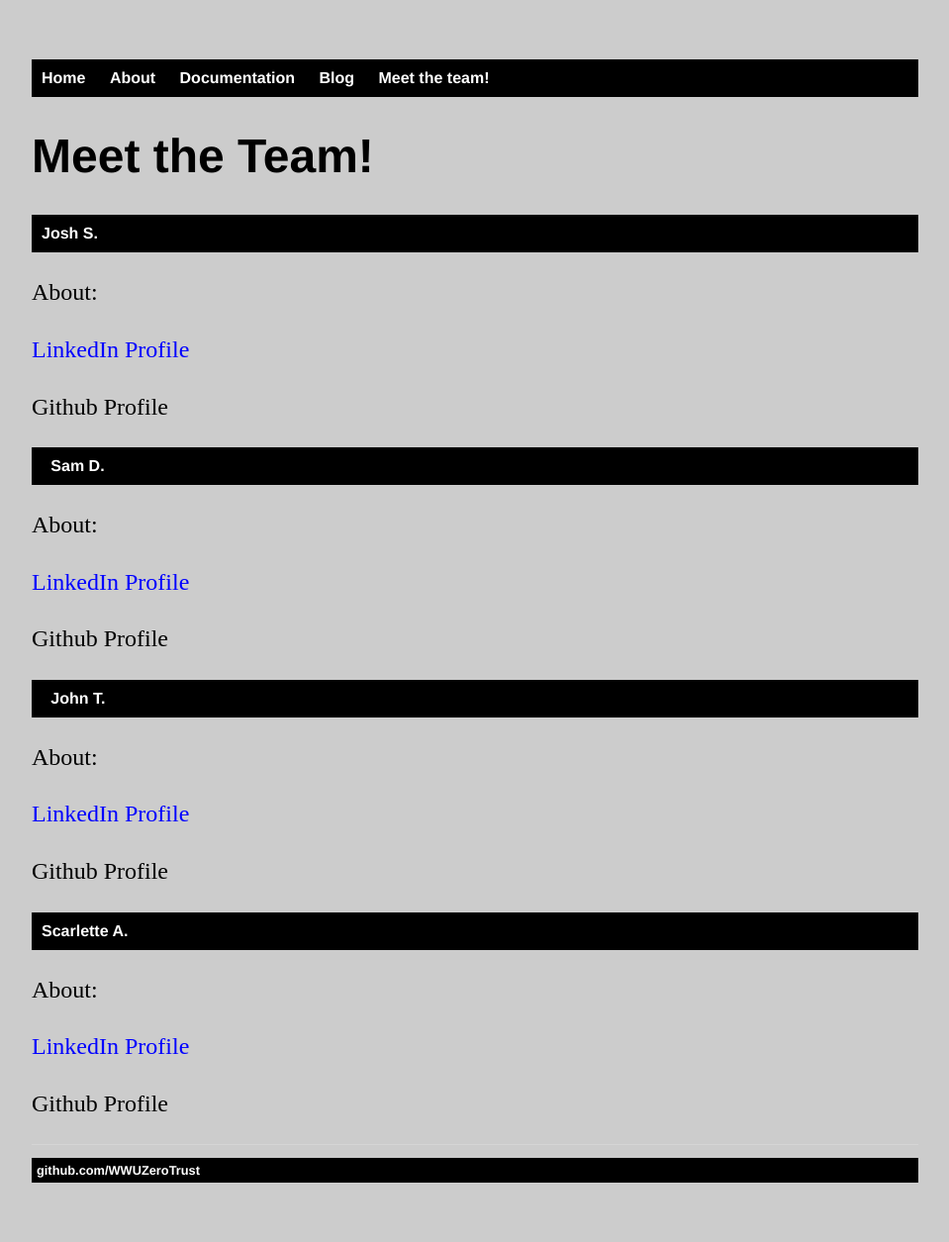
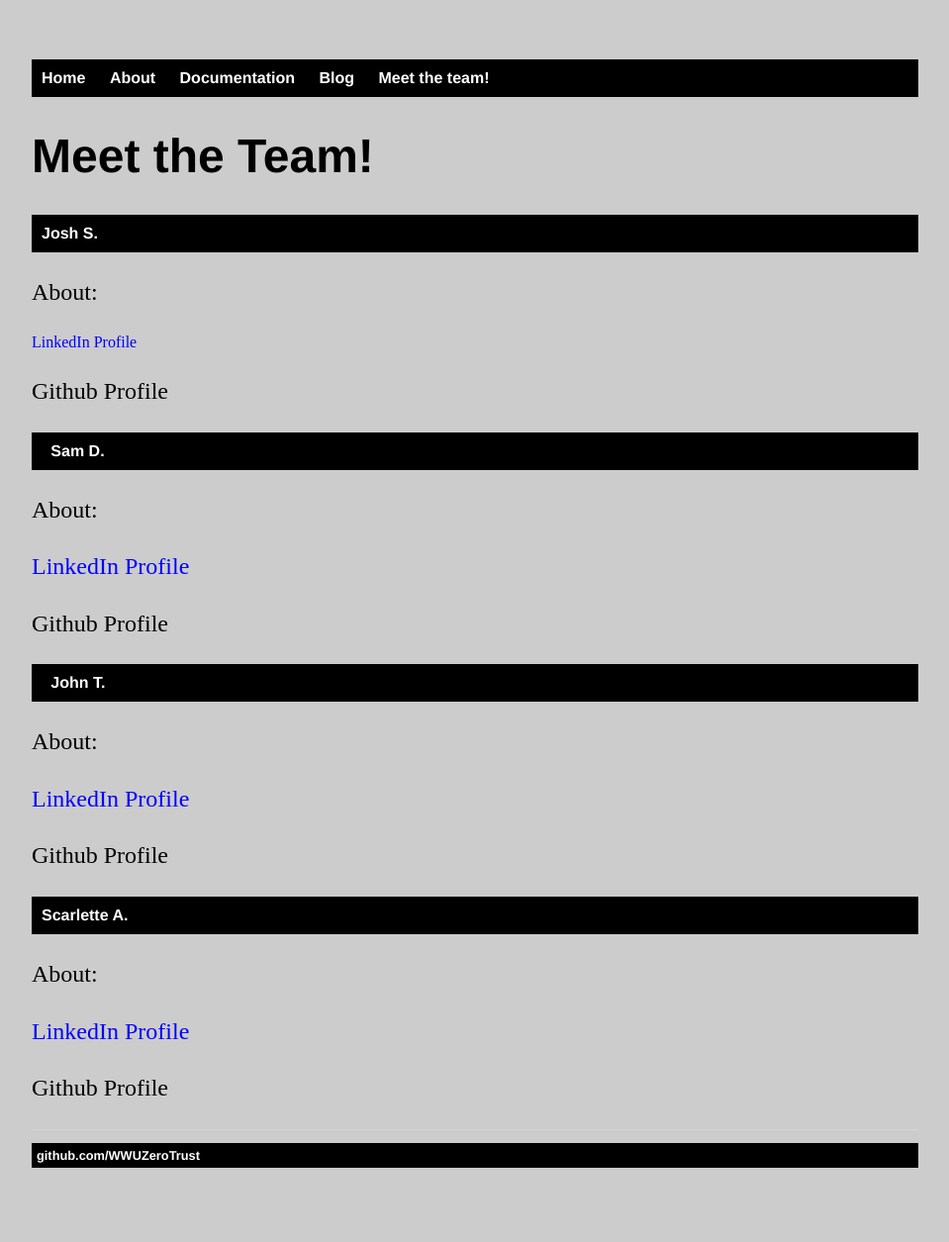
Before and after one commit to WWUZeroTrust/WWUZeroTrust.github.io, a Jekyll site: the page built from meet/index.html, in a window 1280 px wide. Shown: the whole page at 99% size, without its empty margins (160-1119 px from the left). Built offline with Jekyll 4.4.1, drawn with Linux system fonts in a browser that asks for light colours.

Commit message:
Update index.html

```diff
--- a/meet/index.html
+++ b/meet/index.html
@@ -27,6 +27,9 @@ a.class1:hover {
 a.class2:hover {
 	text-decoration: underline;
 }
+linkT {
+	font-size: 1em;
+	}
 </style>
 </head>
 <body>
@@ -34,7 +37,7 @@ a.class2:hover {
 
 <nav><ul><b><cw>Josh S.</cw></a></nav></ul></b></p>
         <p>About:</p>
-	<p><a href="https://www.linkedin.com/in/joshua-stuifbergen" class="class1">LinkedIn Profile</a></p>
+	<linkT><a href="https://www.linkedin.com/in/joshua-stuifbergen" class="class1">LinkedIn Profile</a></linkT>
 	<p><a href="https://github.com/jstuif" class="class2">Github Profile</a></p>
 <nav><ul>><b><cw>Sam D.</cw></a></nav></ul></b></p>
         <p>About:</p>
```
